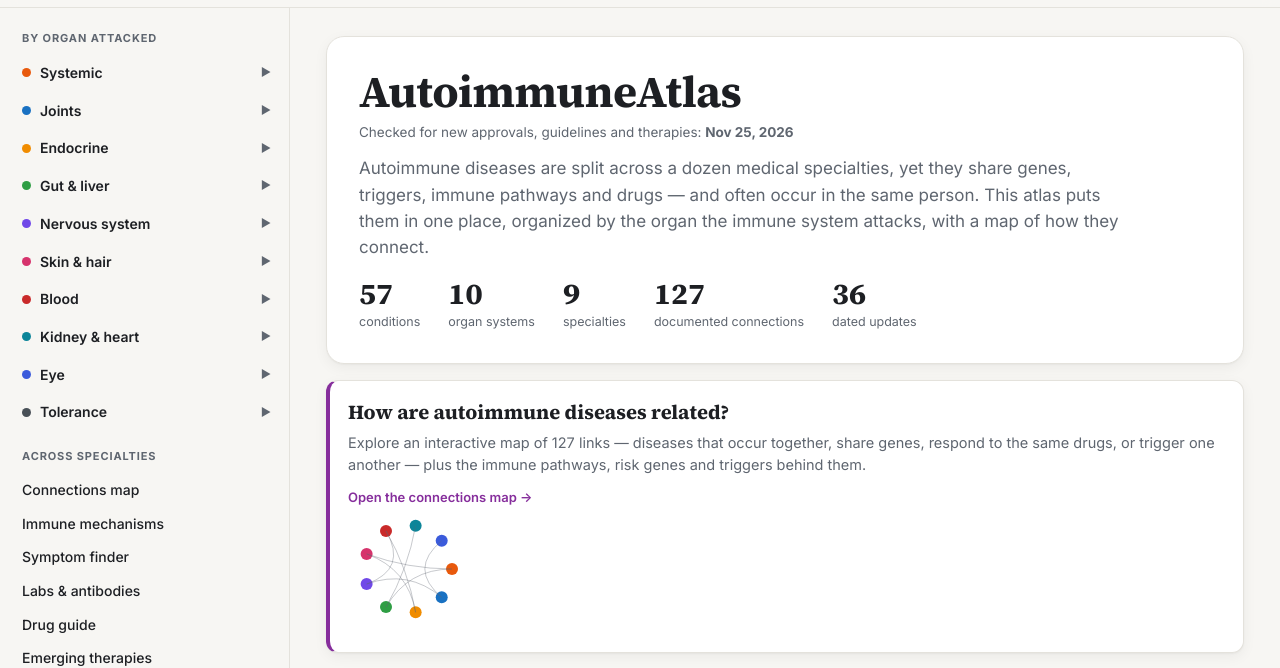
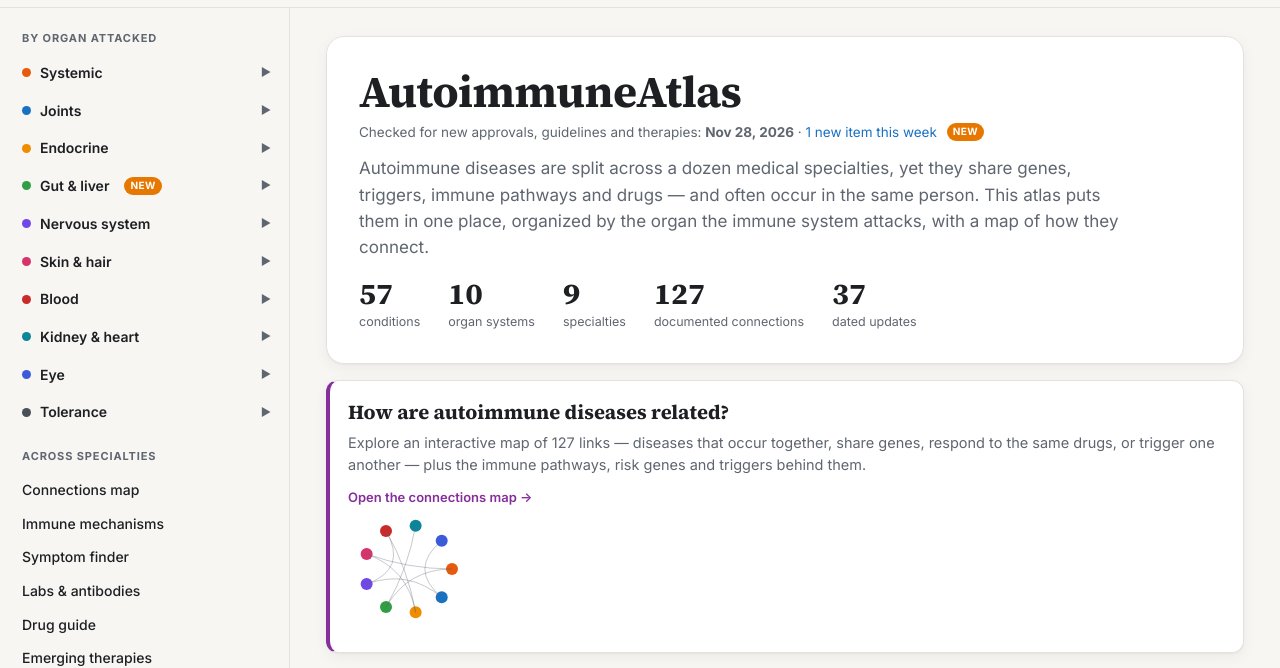
Before and after one commit to ojlise/autoimmune, a plain HTML site: page index.html in a window 1280 px wide. Shown: the part 59-727 px from the top of the page. Drawn offline with Linux system fonts and the light colour scheme.

Commit message:
Weekly update 2026-11-28
1 new entry (1 upd: saroglitazar CRL for PBC); WATCH updated (povetacicept Nov 30, zasocitinib Q1 2027, saroglitazar status)

Co-Authored-By: Claude Opus 5.5 <noreply@anthropic.com>
Claude-Session: https://claude.ai/code/session_01L6ZZeG7noDfUHvR8aLamEu

```diff
--- a/index.html
+++ b/index.html
@@ -1161,14 +1161,18 @@ const SITES = {rheum: ["RheumAtlas", "https://ojlise.github.io/rheumatology/#"],
          "ref"  reference only: {ref},
          "news" item with no condition page: {id:null, date, title, text, href}.
    ref is [title, url] of a page actually read. text is a plain sentence in your own words. */
-const SITE_UPDATED = "2026-11-25";
+const SITE_UPDATED = "2026-11-28";
 const WATCH = [
-["FDA decision on saroglitazar (PPAR α/γ agonist) for primary biliary cholangitis — action date Nov 27, 2026", "pbc"],
+["Povetacicept (investigational BAFF/APRIL blocker) for IgA nephropathy — FDA accelerated-approval decision due Nov 30, 2026", "igan"],
+["Saroglitazar for primary biliary cholangitis — FDA review continues after a Nov 2026 complete response letter tied to manufacturing-site observations; no new date announced", "pbc"],
+["Zasocitinib (investigational oral TYK2 inhibitor) for moderate to severe plaque psoriasis — FDA decision expected Q1 2027", "psoriasis"],
 ["Vedolizumab for children 2 and older with UC or Crohn's — FDA decision expected Q1 2027", "uc"],
 ["Ritlecitinib and upadacitinib for non-segmental vitiligo — regulatory submissions after positive 2026 phase 3 trials", "vitiligo"],
 ["Zimislecel (stem-cell–derived islets) for type 1 diabetes with severe hypoglycemia — 2026 filings planned", "t1d"]
 ];
-const WEEKLY = [];
+const WEEKLY = [
+{added:"2026-11-28", id:"pbc", kind:"upd", date:"2026-11-26", text:"The FDA did not approve saroglitazar for PBC by its Nov 27 target date. Zydus disclosed a complete response letter linked to unresolved inspection findings at its Moraiya manufacturing plant, not to the clinical trial data. The company says it is fixing the findings; no new decision date has been given, so saroglitazar remains investigational in the US.", ref:["Elets eHealth: Zydus saroglitazar gets USFDA complete response letter (Nov 27, 2026)","https://ehealth.eletsonline.com/2026/11/zydus-saroglitazar-usfda-crl/"]}
+];
 /* ===== WEEKLY-UPDATES-END ===== */
 const EXTRA_UPD = (IMP.ref.EXTRA_UPD || []).slice();
 
```
